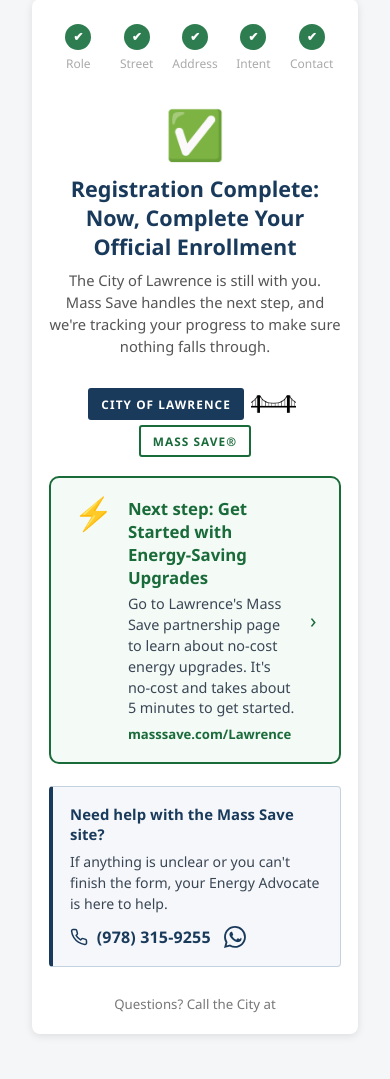
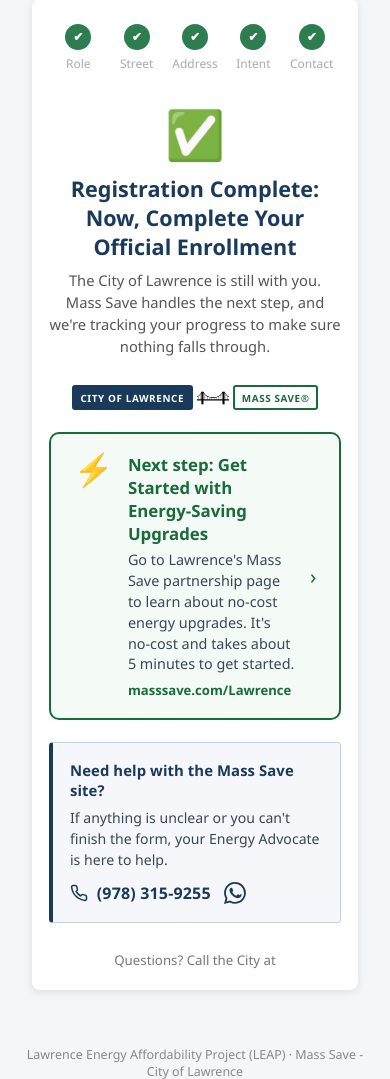
Before and after one commit to City-Of-Lawrence/LEAP-Showcase, a Flask app: page /done in a window 390 px wide. Shown: the part 122-1201 px from the top of the page. Run offline with Flask 3, Linux system fonts and the light colour scheme.

Commit message:
Keep done-page bridge lockup on one line at mobile widths
The City of Lawrence -> Mass Save partnership lockup on /done was
wrapping onto two lines at viewports <=~480px (iPhone SE 320px,
iPhone Pro 375px, iPhone Pro Max 414px). The bridge icon ended up
next to "City of Lawrence" with "Mass Save" stranded on its own
line below, which broke the metaphor -- the bridge graphic is the
whole point of the lockup, and on mobile it was effectively
ending in midair.

Refactors the lockup styles out of inline attributes into a
templates/done.html head block, then sets flex-wrap: nowrap so the
row never breaks, and adds a @media (max-width: 480px) block that
scales the wordmarks (font 0.74rem -> 0.62rem, padding shrunk
proportionally, letter-spacing 0.09em -> 0.06em) and the bridge
icon (42px -> 30px) so the three pieces fit on one line down to
320px in both EN ("CITY OF LAWRENCE") and ES ("CIUDAD DE
LAWRENCE", which is the wider worst case).

Desktop sizes are unchanged -- the @media block only applies
below 481px. The bridge icon remains aria-hidden; the surrounding
div still carries the partnership accessible name.

```diff
--- a/templates/done.html
+++ b/templates/done.html
@@ -1,5 +1,63 @@
 {% extends "base.html" %}
 {% block title %}{{ t('done_title') }} · Lawrence Energy Program{% endblock %}
+
+{% block head %}
+<style>
+  /* Partnership lockup -- two wordmarks joined by the bridge icon. The
+     desktop sizes were tight enough that on viewports <=480px the row
+     wrapped onto two lines, stranding "Mass Save" below the bridge and
+     breaking the bridge metaphor. flex-wrap:nowrap keeps the row intact;
+     the @media block scales the three pieces proportionally so they fit
+     on one line down to ~320px. */
+  .done-lockup {
+    display: flex;
+    align-items: center;
+    justify-content: center;
+    gap: 0;
+    margin: 0 0 1.2rem 0;
+    flex-wrap: nowrap;
+  }
+  .done-lockup-wordmark {
+    padding: 0.5rem 0.85rem;
+    font-size: 0.74rem;
+    font-weight: 700;
+    letter-spacing: 0.09em;
+    text-transform: uppercase;
+    border-radius: 3px;
+    white-space: nowrap;
+  }
+  .done-lockup-wordmark--city {
+    background: #1a3a5c;
+    color: #ffffff;
+  }
+  .done-lockup-wordmark--masssave {
+    background: #ffffff;
+    color: #1a6b3a;
+    border: 2px solid #1a6b3a;
+    padding: calc(0.5rem - 2px) calc(0.85rem - 2px);
+  }
+  .done-lockup-bridge {
+    height: 42px;
+    width: auto;
+    flex-shrink: 0;
+    margin: 0 0.4rem;
+  }
+  @media (max-width: 480px) {
+    .done-lockup-wordmark {
+      padding: 0.35rem 0.55rem;
+      font-size: 0.62rem;
+      letter-spacing: 0.06em;
+    }
+    .done-lockup-wordmark--masssave {
+      padding: calc(0.35rem - 2px) calc(0.55rem - 2px);
+    }
+    .done-lockup-bridge {
+      height: 30px;
+      margin: 0 0.25rem;
+    }
+  }
+</style>
+{% endblock %}
 
 {% block content %}
 <div class="card" style="text-align:center;">
@@ -23,37 +81,16 @@
   {# Partnership lockup: two wordmarks literally joined by a bridge — the City of    #}
   {# Lawrence ↔ Mass Save partnership rendered as a crossing, not a hairline. The    #}
   {# image is decorative; the labels carry the meaning, so the <img> is aria-hidden  #}
-  {# and the surrounding container provides the accessible name.                     #}
-  <div style="display:flex; align-items:center; justify-content:center; gap:0;
-              margin: 0 0 1.2rem 0; flex-wrap:wrap;"
+  {# and the surrounding container provides the accessible name. Styles in the head  #}
+  {# block; mobile media query keeps the row from wrapping below ~480px.             #}
+  <div class="done-lockup"
        aria-label="City of Lawrence and Mass Save partnership">
-    <span style="
-      background:#1a3a5c;
-      color:#ffffff;
-      padding:0.5rem 0.85rem;
-      font-size:0.74rem;
-      font-weight:700;
-      letter-spacing:0.09em;
-      text-transform:uppercase;
-      border-radius:3px;
-      white-space:nowrap;
-    ">{{ t('done_bridge_label_city') }}</span>
+    <span class="done-lockup-wordmark done-lockup-wordmark--city">{{ t('done_bridge_label_city') }}</span>
     <img src="{{ url_for('static', filename='bridge_icon.png') }}"
          alt=""
          aria-hidden="true"
-         style="height:42px; width:auto; flex-shrink:0; margin:0 0.4rem;">
-    <span style="
-      background:#ffffff;
-      color:#1a6b3a;
-      border:2px solid #1a6b3a;
-      padding:calc(0.5rem - 2px) calc(0.85rem - 2px);
-      font-size:0.74rem;
-      font-weight:700;
-      letter-spacing:0.09em;
-      text-transform:uppercase;
-      border-radius:3px;
-      white-space:nowrap;
-    ">{{ t('done_bridge_label_masssave') }}</span>
+         class="done-lockup-bridge">
+    <span class="done-lockup-wordmark done-lockup-wordmark--masssave">{{ t('done_bridge_label_masssave') }}</span>
   </div>
 
   {# "Next Step" card is the CTA itself — clicking the box opens masssave.com/Lawrence. #}
```
